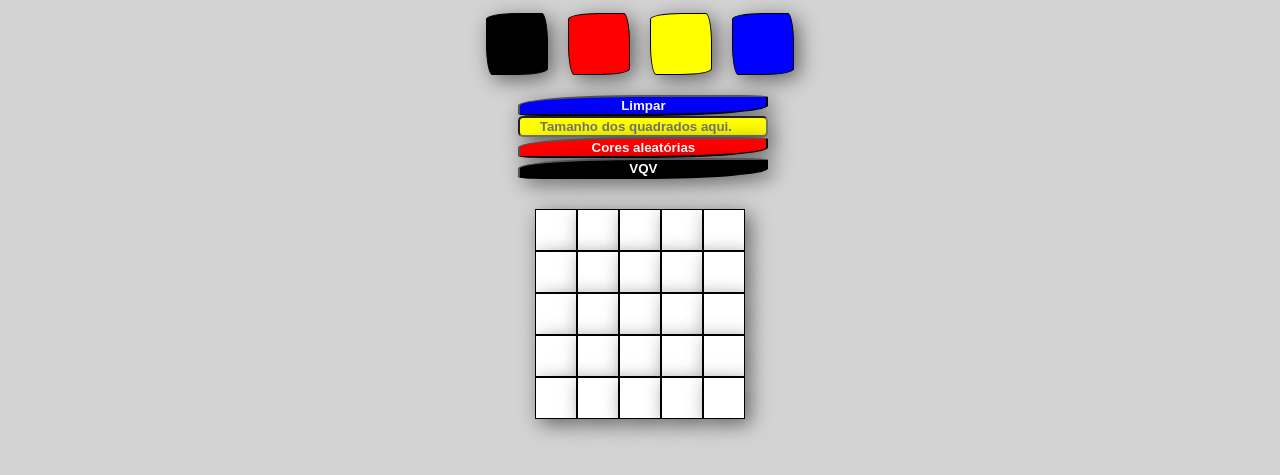
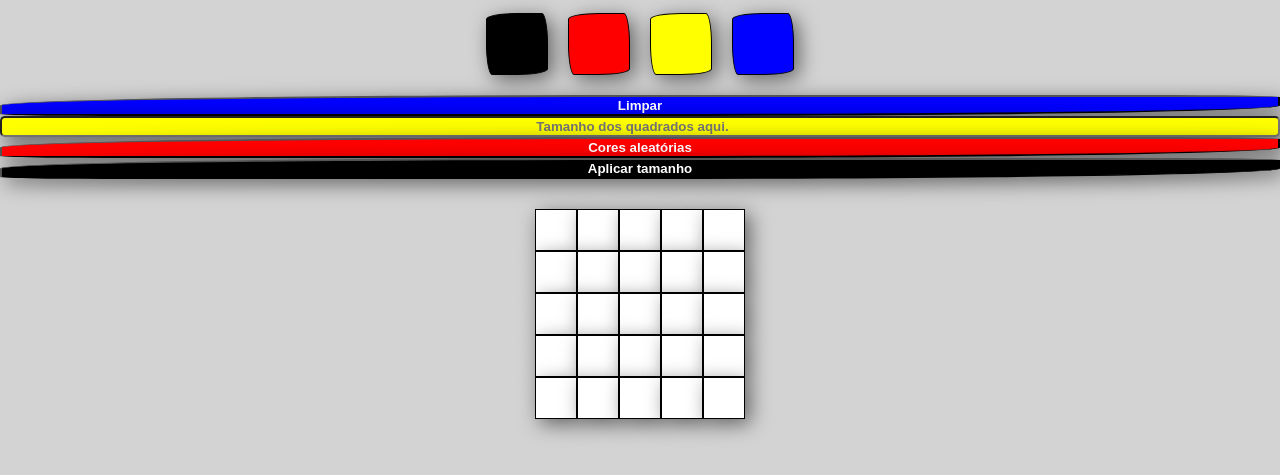
Before and after one commit to AniellisonFelix/Projeto-Pixel-Art, a website: page index.html in a window 1280 px wide. Shown: the part 225-700 px from the top of the page. Drawn offline with Linux system fonts and the light colour scheme.

Commit message:
ultimo final commit rs

```diff
--- a/script.js
+++ b/script.js
@@ -166,7 +166,7 @@ const coresAleatorias = () => {
 botao2.addEventListener('click', coresAleatorias);
 
 const botao3 = document.createElement('button');
-botao3.innerText = 'VQV';
+botao3.innerText = 'Aplicar tamanho';
 body.insertBefore(botao3, terceiroFilho);
 botao3.id = 'generate-board';
 const idbotao3 = document.getElementById('generate-board');
--- a/style.css
+++ b/style.css
@@ -86,8 +86,8 @@ h2 {
 	border-radius:50% 10% 50% 10%;
 	background-color: blue;
 	color: #fff;
-	margin-left: 40.5%;
-	width: 250px;
+	/* margin-left: 40.5%; */
+	/* width: 250px; */
 	font-weight: 700;
   }
 
@@ -96,8 +96,8 @@ h2 {
 	box-shadow: 5px 5px 20px rgba(0, 0, 0, 0.534);
 	border-radius:  5px;
 	background-color: yellow;
-	margin-left: 40.5%;
-	width: 242px;
+	/* margin-left: 40.5%;
+	width: 242px; */
 	font-weight: 700;
   }
 
@@ -106,16 +106,16 @@ h2 {
 	border-radius: 50% 10% 50% 10%;
 	background-color: rgb(255, 0, 0);
 	color: #fff;
-	margin-left: 40.5%;
-	width: 250px;
+	/* margin-left: 40.5%;
+	width: 250px; */
 	font-weight: 700;
   }
 
   button#generate-board {
 	box-shadow: 5px 5px 20px rgba(0, 0, 0, 0.534);
 	border-radius: 50% 10% 50% 10%;
-	margin-left: 40.5%;
-	width: 250px;
+	/* margin-left: 40.5%;
+	width: 250px; */
 	background-color: #000;
 	color: #fff;
 	font-weight: 700;
```
